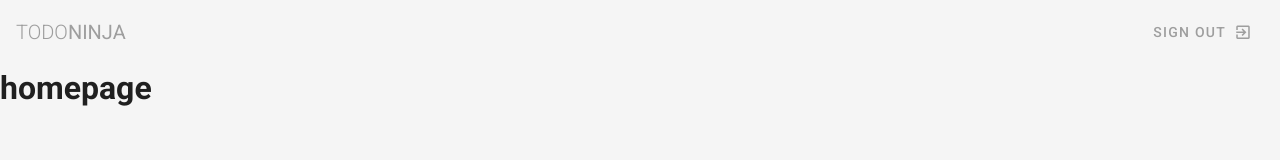
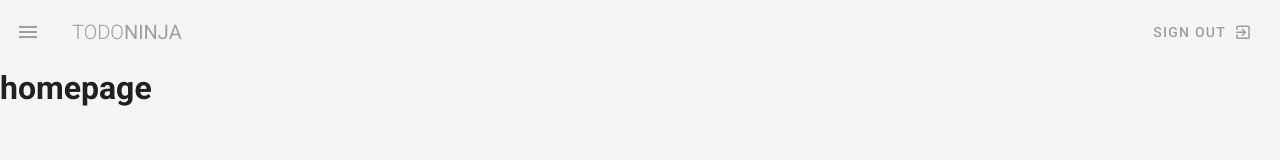
Before and after one commit to sai-myne/Vuetify, a Vue app: page / in a window 1280 px wide. Shown: the top 160 px of the page. Built offline with nearby package versions, Linux system fonts and the light colour scheme.

Commit message:
Navigation Drawers

```diff
--- a/src/components/Navbar.vue
+++ b/src/components/Navbar.vue
@@ -1,6 +1,7 @@
 <template>
     <nav>
         <v-app-bar flat app>
+            <v-app-bar-nav-icon class="grey--text" @click="drawer = !drawer"></v-app-bar-nav-icon>
             <v-toolbar-title class="text-uppercase grey--text">
                 <span class="font-weight-light">Todo</span>
                 <span>Ninja</span>
@@ -11,12 +12,19 @@
                 <v-icon right>mdi-exit-to-app</v-icon>
             </v-btn>
         </v-app-bar>
+        <v-navigation-drawer v-model="drawer" app class="indigo">
+            <p>test</p>
+        </v-navigation-drawer>
     </nav>
 </template>
 
 
 <script>
 export default {
-
+    data(){
+        return{
+            drawer: false
+        }
+    }
 }
 </script>
```
